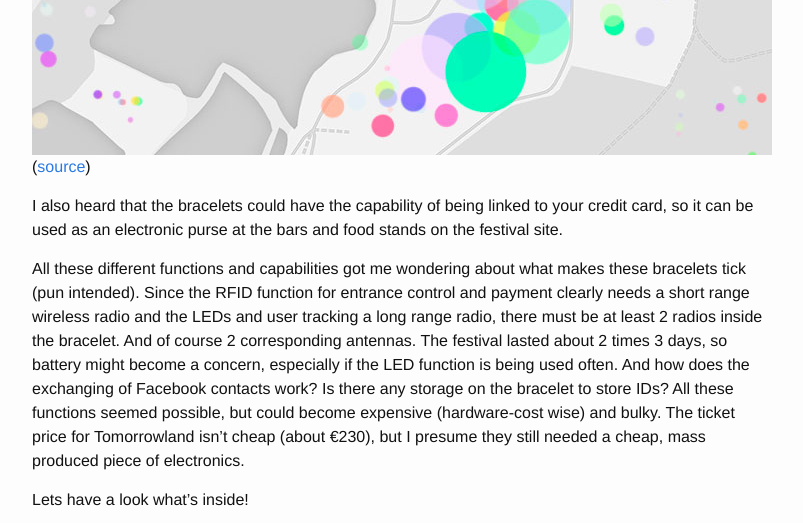
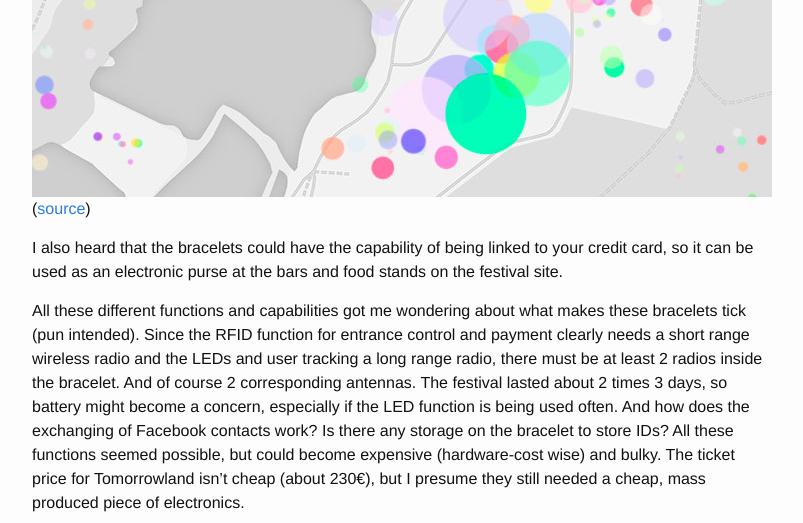
Before and after one commit to JelmerT/JelmerT.github.io, a Jekyll site: the page built from _posts/2014-11-17-TML-bracelet-teardown.md, in a window 1280 px wide and 900 px high, scrolled down 2658 px, cut to the strip 0-523 px from the top of the window. Shown: the whole strip, without its empty margins (238-1041 px from the left). Built offline with Jekyll 4.4.1, drawn with Linux system fonts in a browser that asks for light colours; comment, search, counter and statistics services are not loaded; some of the changed text lies outside the part shown.

```diff
--- a/_posts/2014-11-17-TML-bracelet-teardown.md
+++ b/_posts/2014-11-17-TML-bracelet-teardown.md
@@ -39,7 +39,7 @@ Yet another function of the bracelet, and maybe one that was less known to its u
 
 I also heard that the bracelets could have the capability of being linked to your credit card, so it can be used as an electronic purse at the bars and food stands on the festival site.
 
-All these different functions and capabilities got me wondering about what makes these bracelets tick (pun intended). Since the RFID function for entrance control and payment clearly needs a short range wireless radio and the LEDs and user tracking a long range radio, there must be at least 2 radios inside the bracelet. And of course 2 corresponding antennas. The festival lasted about 2 times 3 days, so battery might become a concern, especially if the LED function is being used often. And how does the exchanging of Facebook contacts work? Is there any storage on the bracelet to store IDs? All these functions seemed possible, but could become expensive (hardware-cost wise) and bulky. The ticket price for Tomorrowland isn't cheap (about €230), but I presume they still needed a cheap, mass produced piece of electronics.
+All these different functions and capabilities got me wondering about what makes these bracelets tick (pun intended). Since the RFID function for entrance control and payment clearly needs a short range wireless radio and the LEDs and user tracking a long range radio, there must be at least 2 radios inside the bracelet. And of course 2 corresponding antennas. The festival lasted about 2 times 3 days, so battery might become a concern, especially if the LED function is being used often. And how does the exchanging of Facebook contacts work? Is there any storage on the bracelet to store IDs? All these functions seemed possible, but could become expensive (hardware-cost wise) and bulky. The ticket price for Tomorrowland isn't cheap (about 230€), but I presume they still needed a cheap, mass produced piece of electronics.
 
 Lets have a look what's inside!
 
```
Also changed, not shown: other parts of _posts/2014-11-17-TML-bracelet-teardown.md (+10 -2 lines), images/2014-11-17-TML-bracelet-teardown-11.jpg (added), images/2014-11-17-TML-bracelet-teardown-12.png (added).
